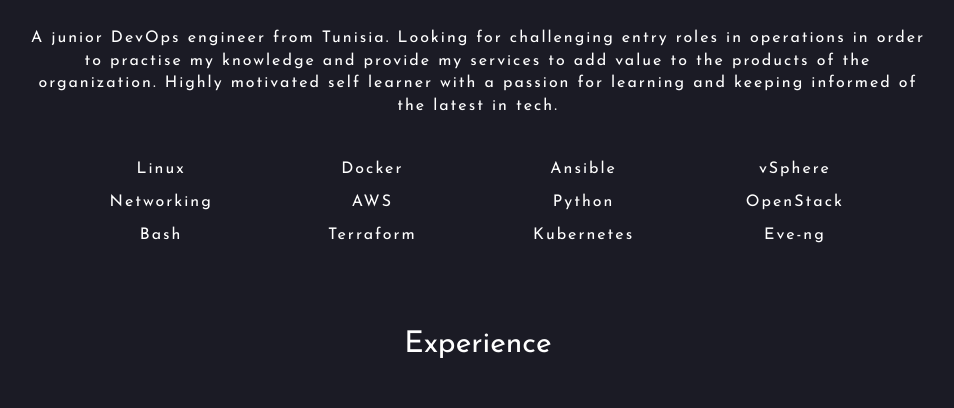
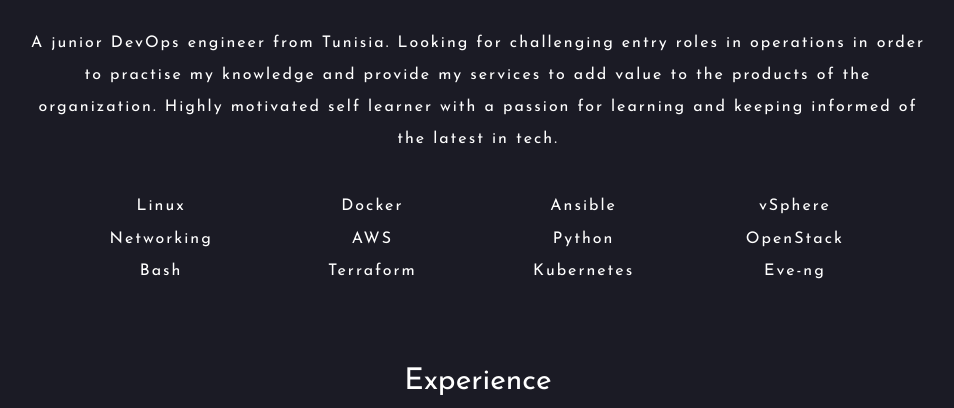
Before and after one commit to mahdiboukhadra/crc-front, a plain HTML site: page website/index.html in a window 1280 px wide. Shown: the part 387-795 px from the top of the page, without its empty margins (162-1116 px from the left). Drawn offline with nearby package versions, Linux system fonts and the light colour scheme; no server answers.

```diff
--- a/website/index.html
+++ b/website/index.html
@@ -37,7 +37,7 @@ font-family: Josefin Sans, sans-serif">
           <br>
           <h2 class="text-center">Summary</h2>
           <br>
-          <p>A junior DevOps engineer from Tunisia. Looking for challenging entry roles in
+          <p class="myh5">A junior DevOps engineer from Tunisia. Looking for challenging entry roles in
             operations in order to practise my knowledge and provide my services to add
             value to the products of the organization.
             Highly motivated self learner with a passion for learning and keeping informed of the latest in tech.</p>
```
Also changed, not shown: 1 other file.
